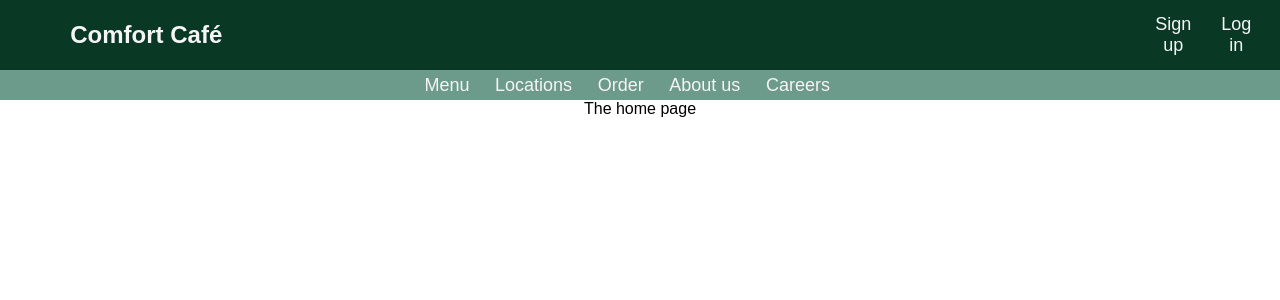
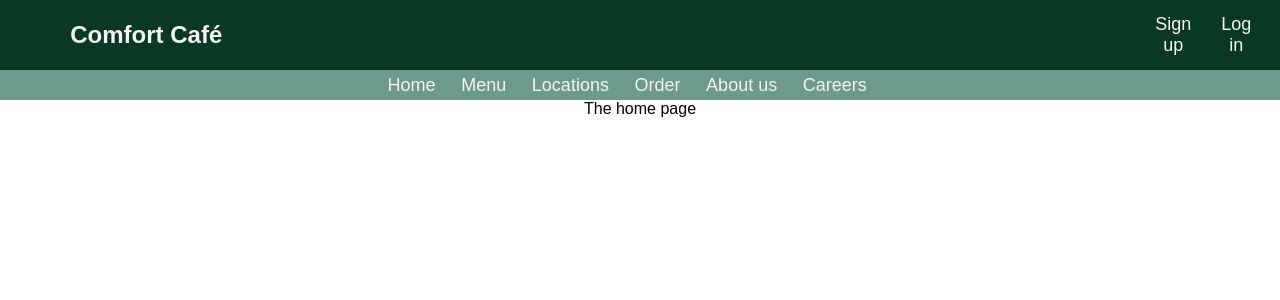
Before and after one commit to ctdupuis/comfort-cafe, a React (Create React App) app: page / in a window 1280 px wide. Shown: the top 300 px of the page. Built offline with nearby package versions, Linux system fonts and the light colour scheme; a web font is replaced by a local one.

Commit message:
nav links established

```diff
--- a/src/components/static/Nav.jsx
+++ b/src/components/static/Nav.jsx
@@ -1,15 +1,46 @@
 import React from 'react';
 import '../../stylesheets/nav.css';
+import { NavLink } from 'react-router-dom';
 
 export default function Nav() {
     return (
         <nav>
             <div class="nav-container">
-                <div class="nav-item">Menu</div>
-                <div class="nav-item">Locations</div>
-                <div class="nav-item">Order</div>
-                <div class="nav-item">About us</div>
-                <div class="nav-item">Careers</div>
+                <div class="nav-item">
+                    <NavLink to={"/"}>
+                        Home
+                    </NavLink>
+                </div>
+
+                <div class="nav-item">
+                    <NavLink to={"/menu"}>
+                        Menu
+                    </NavLink>
+                </div>
+
+                <div class="nav-item">
+                    <NavLink to={"/locations"}>
+                        Locations
+                    </NavLink>
+                </div>
+
+                <div class="nav-item">
+                    <NavLink to={"/order"}>
+                        Order
+                    </NavLink>
+                </div>
+
+                <div class="nav-item">
+                    <NavLink to={"/about"}>
+                        About us
+                    </NavLink>
+                </div>
+
+                <div class="nav-item">
+                    <NavLink to={"/careers"}>
+                        Careers
+                    </NavLink>
+                </div>
             </div>
         </nav>
     )
--- a/src/stylesheets/nav.css
+++ b/src/stylesheets/nav.css
@@ -21,3 +21,17 @@ nav {
     color: var(--d-green);
     cursor: pointer;
 }
+
+.nav-item a {
+    text-decoration: none;
+    color: whitesmoke;
+}
+
+.nav-item a:hover {
+    color: var(--d-green);
+    cursor: pointer;
+}
+
+/* .nav-item a.active {
+    color: var(--d-green);
+} */
```
